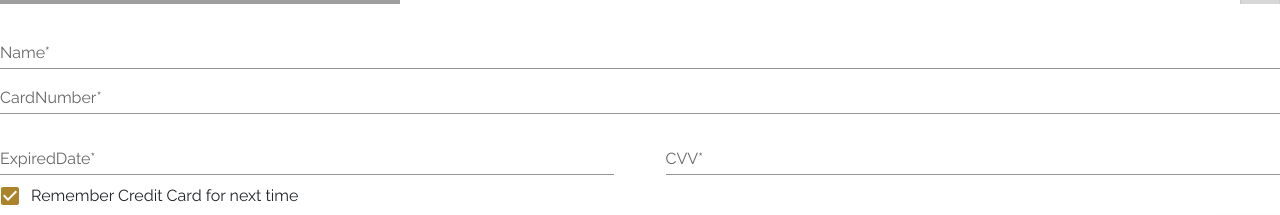
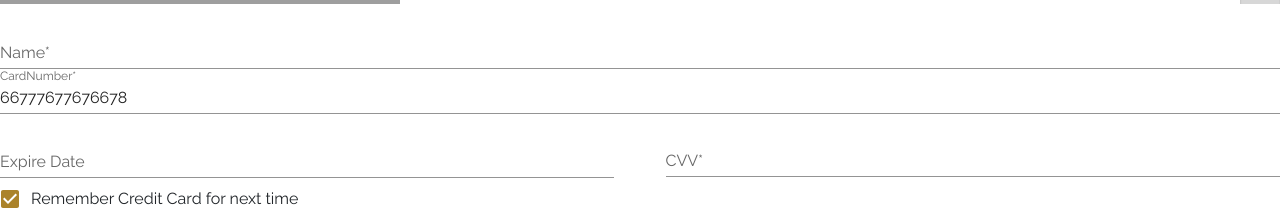
Before and after one commit to RodrigoRabellino/e-commerce-front, a React (Create React App) app: page /paymentForm in a window 1280 px wide. Shown: the part 370-585 px from the top of the page. Built offline with nearby package versions, Linux system fonts and the light colour scheme; no server answers; grey boxes are pictures that could not be loaded.

Commit message:
checkout

```diff
--- a/package.json
+++ b/package.json
@@ -13,6 +13,7 @@
     "@mui/lab": "^5.0.0-alpha.87",
     "@mui/material": "^5.8.5",
     "@mui/styled-engine-sc": "^5.8.0",
+    "@mui/x-date-pickers": "^5.0.0-alpha.7",
     "@reduxjs/toolkit": "^1.8.2",
     "@testing-library/jest-dom": "^5.14.1",
     "@testing-library/react": "^13.0.0",
--- a/src/components/PaymentConfirmation/paymentConfirmation.jsx
+++ b/src/components/PaymentConfirmation/paymentConfirmation.jsx
@@ -1,5 +1,5 @@
 import React from "react";
-import { Box, Container, Paper, Typography, Button } from "@mui/material";
+import { Box, Paper, Typography, Button } from "@mui/material";
 
 function PaymentConfirmation({ handleBack }) {
   const buttonStyles = {
@@ -8,15 +8,8 @@ function PaymentConfirmation({ handleBack }) {
 
   return (
     <>
-      <Container
-        sx={{
-          height: "100vh",
-          width: "100%",
-          mt: "150px",
-        }}
-      >
       <Box>
-          <Typography fontWeight="600" mt="20px" mb="20px" variant="h6">
+        <Typography fontWeight="600" variant="h6">
           Thank you for your order.
         </Typography>
         <Typography variant="h6">
@@ -24,7 +17,7 @@ function PaymentConfirmation({ handleBack }) {
           confirmation.We will notify you when your order has been delivered.
         </Typography>
       </Box>
-        <Box sx={{ display: "flex", justifyContent: "center", mt: "10vh" }}>
+      <Box sx={{ display: "flex", justifyContent: "center" }}>
         <Paper
           sx={{
             width: "70%",
@@ -39,7 +32,6 @@ function PaymentConfirmation({ handleBack }) {
         >
           <Box
             sx={{
-                mb: "10px",
               display: "flex",
               justifyContent: "space-between",
             }}
@@ -51,7 +43,8 @@ function PaymentConfirmation({ handleBack }) {
                 position: "relative",
                 transform: "rotate(45deg)",
               }}
-                src={require("../../assets/images/guitarreroGreen.png")}
+              srcSet={require("../../assets/images/guitarreroGreen.png")}
+              alt="GuitarImage"
             />
           </Box>
           <Box>
@@ -70,25 +63,16 @@ function PaymentConfirmation({ handleBack }) {
           </Box>
         </Paper>
       </Box>
-        <Box
-          sx={{
-            display: "flex",
-            justifyContent: "flex-end",
-            alignItems: "flex-end",
-            height: "270px",
-          }}
-        >
+      <Box marginTop="2rem" display="flex" justifyContent="end">
         <Button
           sx={{
             ...buttonStyles,
           }}
           variant="contained"
-            onClick={handleBack}
         >
-            Back
+          Profile
         </Button>
       </Box>
-      </Container>
     </>
   );
 }
--- a/src/components/addressForm/AddressForm.jsx
+++ b/src/components/addressForm/AddressForm.jsx
@@ -1,4 +1,3 @@
-import React, { useState } from "react";
 import {
   Box,
   Typography,
@@ -17,22 +16,13 @@ function AddressForm({ handleNext }) {
   const buttonStyles = {
     ":hover": { transition: "0.2s", color: "white" },
   };
-  // const [data, setData] = useState({
-  //   firstName: "",
-  //   lastName: "",
-  //   address: "",
-  //   city: "",
-  //   state: "",
-  //   zip: "",
-  //   country: "",
-  // });
 
   const handleNextForm = (data) => {
     dispatch(updateOrderReducer({ ...data }));
     handleNext();
   };
 
-  const { register, handleSubmit, control } = useForm({
+  const { handleSubmit, control } = useForm({
     defaultValues: {
       firstName: "",
       lastName: "",
--- a/src/components/checkout/CheckOut.jsx
+++ b/src/components/checkout/CheckOut.jsx
@@ -8,8 +8,6 @@ import PaymentForm from "../paymentForm/PaymentForm";
 import ReviewForm from "../reviewForm/ReviewForm";
 import AddressForm from "../addressForm/AddressForm";
 import PaymentConfirmation from "../PaymentConfirmation/paymentConfirmation";
-
-// import total from "../Accounting/Total";
 
 export default function CheckOut() {
   const [activeStep, setActiveStep] = useState(0);
--- a/src/components/login/Register.jsx
+++ b/src/components/login/Register.jsx
@@ -141,7 +141,7 @@ export default function Register() {
                     fullWidth
                     name="email"
                     id="email"
-                    label="Enter your Email"
+                    label="Email"
                     variant="standard"
                     value={formik.values.email}
                     onChange={formik.handleChange}
@@ -154,7 +154,7 @@ export default function Register() {
                     name="phone"
                     id="phone"
                     type="number"
-                    label="Enter your phone"
+                    label="Phone"
                     variant="standard"
                     value={formik.values.phone}
                     onChange={formik.handleChange}
@@ -167,7 +167,7 @@ export default function Register() {
                     type="password"
                     name="password"
                     id="password"
-                    label="Enter your Password"
+                    label="Password"
                     variant="standard"
                     value={formik.values.password}
                     onChange={formik.handleChange}
--- a/src/components/paymentForm/PaymentForm.jsx
+++ b/src/components/paymentForm/PaymentForm.jsx
@@ -9,6 +9,9 @@ import {
   TextField,
 } from "@mui/material";
 import { LoadingButton } from "@mui/lab";
+import { AdapterDateFns } from "@mui/x-date-pickers/AdapterDateFns";
+import { LocalizationProvider } from "@mui/x-date-pickers/LocalizationProvider";
+import { DatePicker } from "@mui/x-date-pickers/DatePicker";
 import { useForm, Controller } from "react-hook-form";
 import MySnackBar from "../snackBar/MySnackBar";
 
@@ -17,22 +20,25 @@ function PaymentForm({ handleNext, handleBack }) {
   const [showSnack, setShowSnack] = useState(false);
   const [snackMessage, setSnackMessage] = useState("");
   const [snackSeverity, setSnackSeverity] = useState("info");
+  const [dateExpired, setDateExpired] = useState(null);
 
   const handleCloseSnack = () => setShowSnack(false);
 
   const { register, handleSubmit, control } = useForm({
     defaultValues: {
       name: "",
-      cardNumber: "",
+      cardNumber: "66777677676678",
       expiredDate: "",
-      CVV: "",
+      CVV: "323",
     },
   });
 
   const onSubmit = (d) => {
     setIsLoading(true);
-    setShowSnack(true);
-    setSnackMessage("Payment accepted");
+    setTimeout(() => {
+      setSnackMessage("Payment accepted");
+      setShowSnack(true);
+    }, 1000);
     setTimeout(() => {
       setIsLoading(false);
       handleNext();
@@ -42,8 +48,6 @@ function PaymentForm({ handleNext, handleBack }) {
   const buttonStyles = {
     ":hover": { transition: "0.2s", color: "white" },
   };
-
-  const enviarDatos = (event) => {};
 
   return (
     <>
@@ -125,22 +129,44 @@ function PaymentForm({ handleNext, handleBack }) {
               />
             )}
           />
-          <Box display="flex" marginTop="1rem" justifyContent="space-between">
+          <Box
+            display="flex"
+            marginTop="1rem"
+            justifyContent="space-between"
+            alignItems="center"
+          >
             <Controller
               control={control}
               name={"expiredDate"}
               render={({ field: { onChange, value } }) => (
-                <TextField
-                  disabled={isLoading}
-                  variant="standard"
-                  sx={{ width: "48%" }}
-                  label="ExpiredDate*"
-                  size="small"
-                  value={value}
-                  onChange={onChange}
-                  type="text"
-                  aria-describedby="expiredDate-helper"
-                />
+                <LocalizationProvider dateAdapter={AdapterDateFns}>
+                  <DatePicker
+                    minDate={new Date()}
+                    maxDate={new Date("2034-01-01T00:00:00.000")}
+                    label="Expire Date"
+                    views={["month", "year"]}
+                    value={dateExpired}
+                    onChange={(newValue) => setDateExpired(newValue)}
+                    renderInput={(params) => (
+                      <TextField
+                        {...params}
+                        variant="standard"
+                        sx={{ width: "48%" }}
+                      />
+                    )}
+                  />
+                </LocalizationProvider>
+                // <TextField
+                //   disabled={isLoading}
+                //   variant="standard"
+                //   sx={{ width: "48%" }}
+                //   label="ExpiredDate*"
+                //   size="small"
+                //   value={value}
+                //   onChange={onChange}
+                //   type="text"
+                //   aria-describedby="expiredDate-helper"
+                // />
               )}
             />
             <Controller
--- a/src/components/reviewForm/ReviewForm.jsx
+++ b/src/components/reviewForm/ReviewForm.jsx
@@ -15,27 +15,25 @@ function ReviewForm({ handleNext, handleBack }) {
   const cart = useSelector((state) => state.cart);
 
   const [isLoading, setIsLoading] = useState(false);
-  const [totalPrice, setTotalPrice] = useState(1000);
   const [showSnack, setShowSnack] = useState(false);
   const [snackMessage, setSnackMessage] = useState("");
   const [snackSeverity, setSnackSeverity] = useState("info");
 
   const handleOpenSnack = () => setShowSnack(true);
   const handleCloseSnack = () => setShowSnack(false);
-  console.log(order);
+
+  let total = 0;
 
   const handleNewOrder = async () => {
     setIsLoading(true);
-    const response = await postNewOrder(_id, accessToken, order, totalPrice);
-    if (Object.entries(response).length === 0) {
+    const response = await postNewOrder(_id, accessToken, order, total);
+    if (response.status !== 201) {
       setSnackMessage("unknown error occurred");
       setSnackSeverity("error");
       setShowSnack(true);
 
       setTimeout(() => {
         setIsLoading(false);
-
-        return navigate("/userpage", { replace: true });
       }, 2000);
     }
     setSnackMessage("Order confirmed");
@@ -45,22 +43,14 @@ function ReviewForm({ handleNext, handleBack }) {
     setTimeout(() => {
       setIsLoading(false);
       dispatch(emptyCart(""));
-      return navigate("/userpage", { replace: true });
+      handleNext();
+      // return navigate("/userpage", { replace: true });
     }, 2000);
   };
-
-  let total = 0;
 
   const buttonStyles = {
     ":hover": { transition: "0.2s", color: "white" },
   };
-
-  try {
-    for (let i = 0; i < order.cart.length; i++) {
-      let price = order.cart[i].price * order.cart[i].qty;
-    }
-  } catch (e) {}
-
   return (
     <>
       <Container
```
Also changed, not shown: 2 other files (tests, documents, lock files or other folders). Lines whose indentation alone changed are shown as unchanged.
